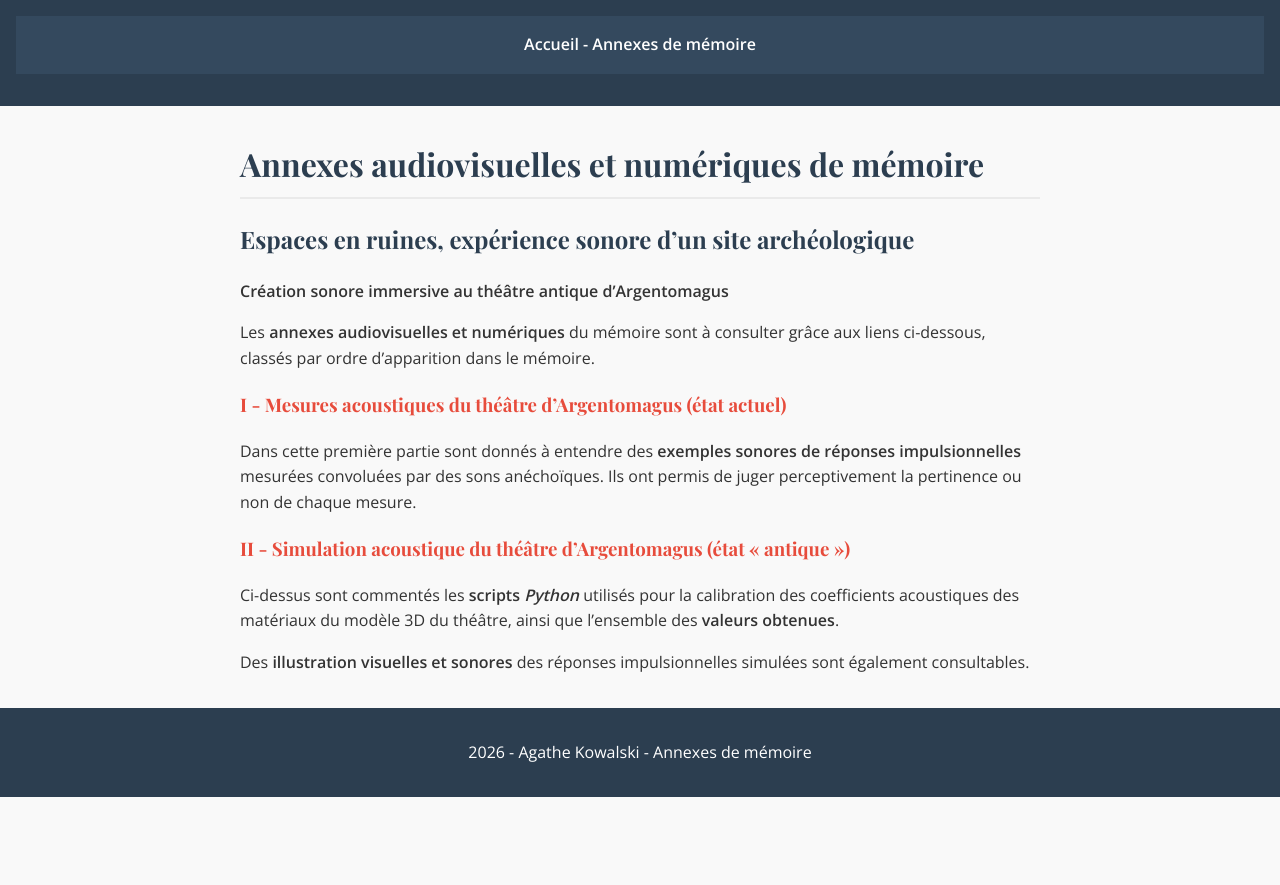
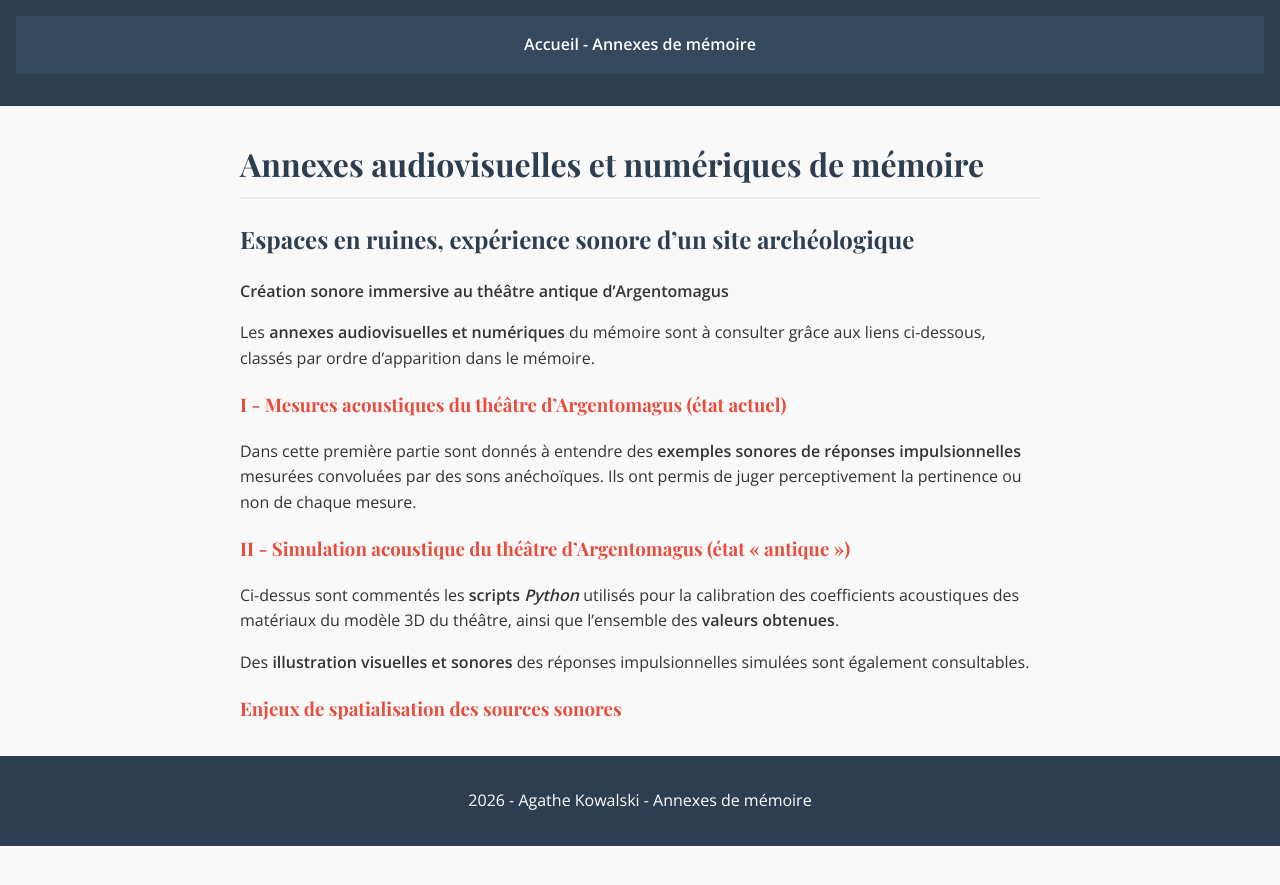
Before and after one commit to agathekowalski/ensll_memoire_p2026, a Jekyll site: the page built from index.md, in a window 1280 px wide. Shown: the top 885 px of the page. Built offline with Jekyll 4.4.1, drawn with Linux system fonts in a browser that asks for light colours.

Commit message:
Update index.md

```diff
--- a/index.md
+++ b/index.md
@@ -23,3 +23,5 @@ Ci-dessus sont commentés les **scripts _Python_** utilisés pour la calibration
 des matériaux du modèle 3D du théâtre, ainsi que l'ensemble des **valeurs obtenues**.
 
  Des **illustration visuelles et sonores** des réponses impulsionnelles simulées sont également consultables.
+
+### [Enjeux de spatialisation des sources sonores](spatialisation/)
```
